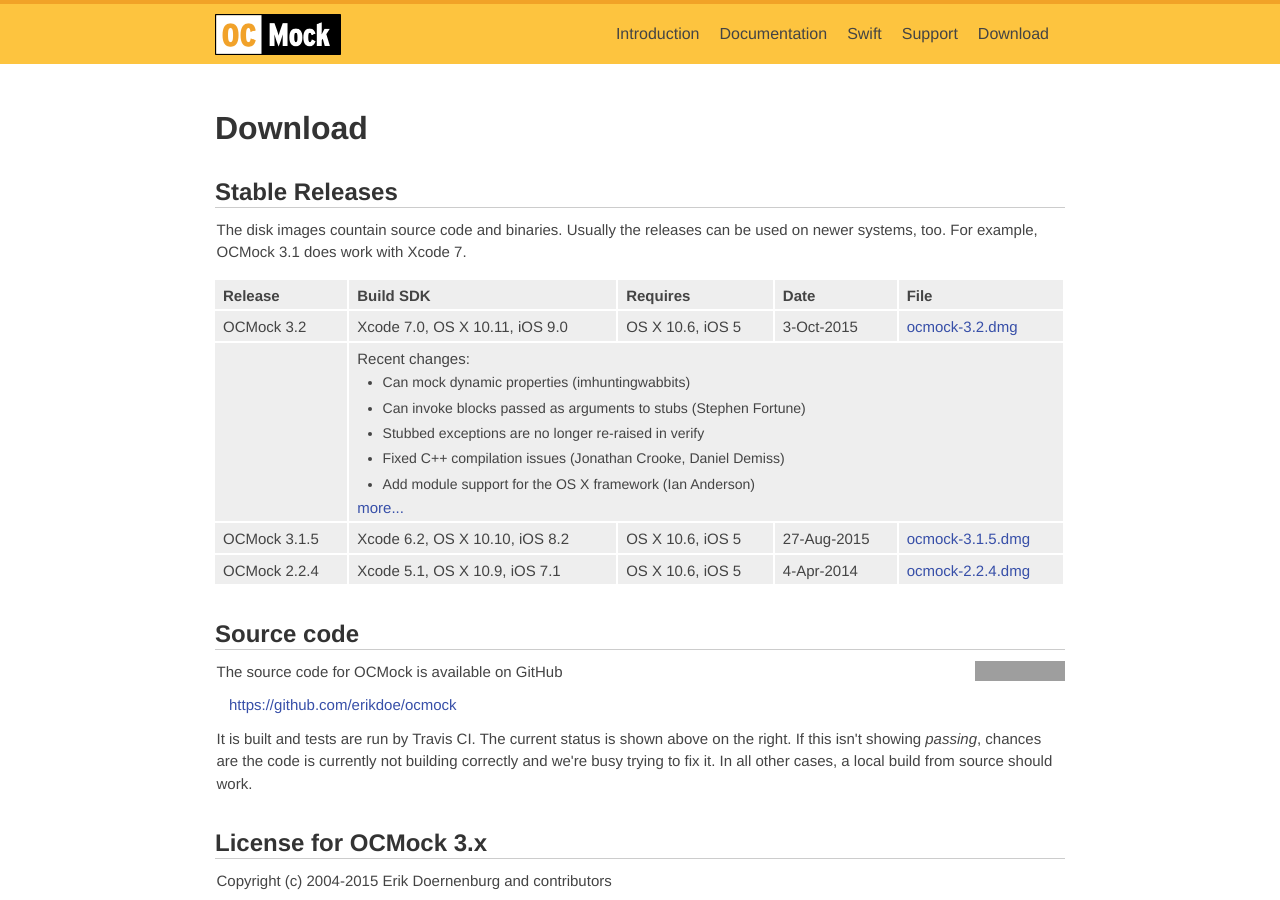
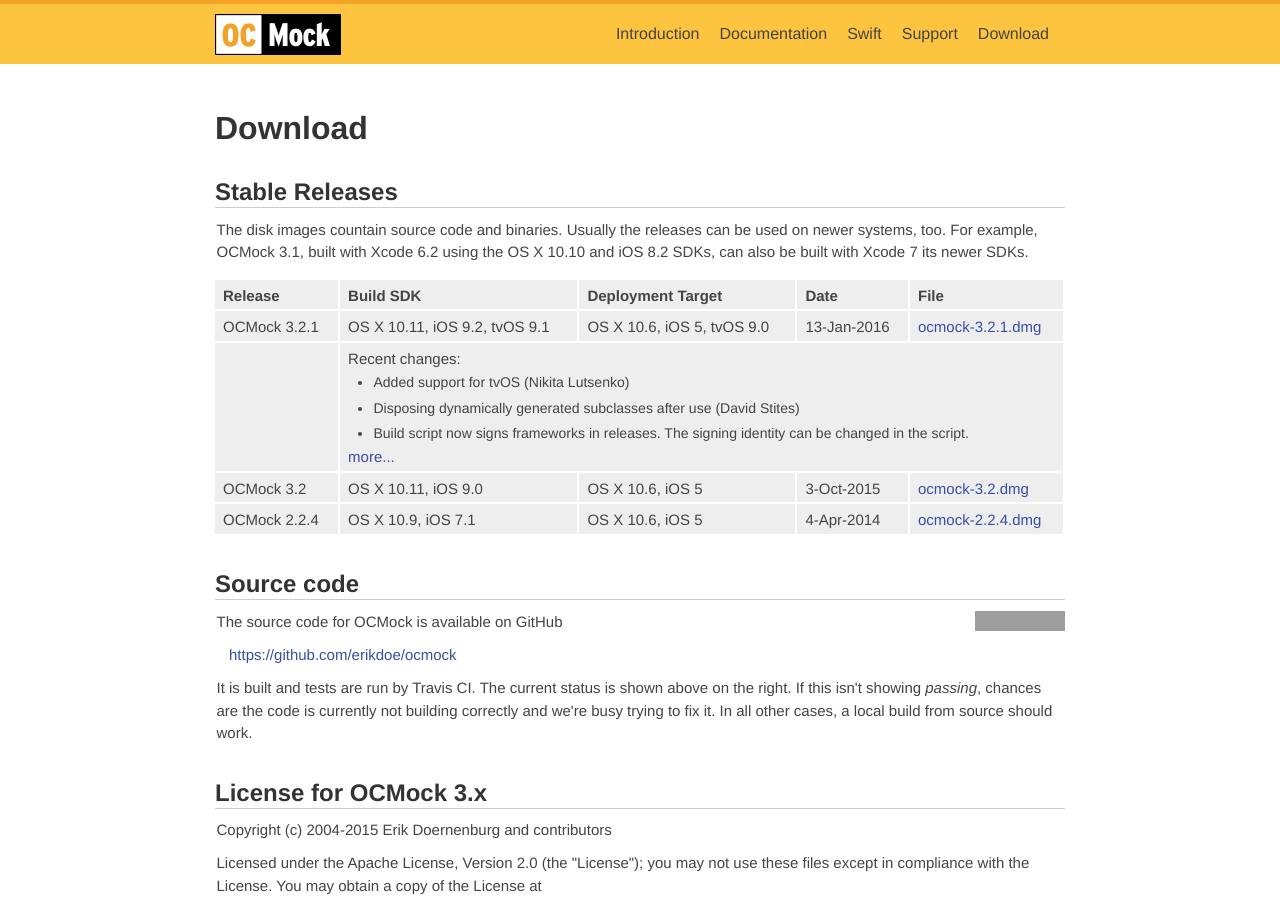
Before and after one commit to erikdoe/ocmock, a Jekyll site: the page built from download.html, in a window 1280 px wide and 900 px high. Built offline with Jekyll 4.4.1, drawn with Linux system fonts in a browser that asks for light colours; comment, search, counter and statistics services are not loaded; grey boxes are pictures that could not be loaded.

Commit message:
Updated for 3.2.1 release.

```diff
--- a/download.html
+++ b/download.html
@@ -10,47 +10,45 @@ published: true
 
 <h2>Stable Releases</h2>
 
-<p>The disk images countain source code and binaries. Usually the releases can be used on newer systems, too. For example, OCMock 3.1 does work with Xcode 7.
+<p>The disk images countain source code and binaries. Usually the releases can be used on newer systems, too. For example, OCMock 3.1, built with Xcode 6.2 using the OS X 10.10 and iOS 8.2 SDKs, can also be built with Xcode 7 its newer SDKs.
 
 <table>
 	<tr>
 		<th>Release</th>
 		<th>Build SDK</th>
-		<th>Requires</th>
+		<th>Deployment Target</th>
 		<th>Date</th>
 		<th>File</th>
 	</tr>
 	<tr>
-		<td>OCMock 3.2</td>
-		<td>Xcode 7.0, OS X 10.11, iOS 9.0</td>
-		<td>OS X 10.6, iOS 5</td>
-		<td>3-Oct-2015</td>
-		<td><a href="https://github.com/erikdoe/ocmock/releases/download/v3.2/ocmock-3.2.dmg">ocmock-3.2.dmg</a></td>
+		<td>OCMock 3.2.1</td>
+		<td>OS X 10.11, iOS 9.2, tvOS 9.1</td>
+		<td>OS X 10.6, iOS 5, tvOS 9.0</td>
+		<td>13-Jan-2016</td>
+		<td><a href="https://github.com/erikdoe/ocmock/releases/download/v3.2.1/ocmock-3.2.1.dmg">ocmock-3.2.1.dmg</a></td>
 	</tr>
 	<tr>
 		<td></td>
 		<td colspan="4">
 			Recent changes:
 			<ul>
-				<li>Can mock dynamic properties (imhuntingwabbits)
-				<li>Can invoke blocks passed as arguments to stubs (Stephen Fortune)
-				<li>Stubbed exceptions are no longer re-raised in verify
-				<li>Fixed C++ compilation issues (Jonathan Crooke, Daniel Demiss)
-				<li>Add module support for the OS X framework (Ian Anderson)
+				<li>Added support for tvOS (Nikita Lutsenko)
+				<li>Disposing dynamically generated subclasses after use (David Stites)
+				<li>Build script now signs frameworks in releases. The signing identity can be changed in the script.
 			</ul>
 			<a href="https://github.com/erikdoe/ocmock/blob/master/Source/Changes.txt">more...</a>
 		</td>
 	</tr>
 	<tr>
-		<td>OCMock 3.1.5</td>
-		<td>Xcode 6.2, OS X 10.10, iOS 8.2</td>
+		<td>OCMock 3.2</td>
+		<td>OS X 10.11, iOS 9.0</td>
 		<td>OS X 10.6, iOS 5</td>
-		<td>27-Aug-2015</td>
-		<td><a href="https://github.com/erikdoe/ocmock/releases/download/v3.1.5/ocmock-3.1.5.dmg">ocmock-3.1.5.dmg</a></td>
+		<td>3-Oct-2015</td>
+		<td><a href="https://github.com/erikdoe/ocmock/releases/download/v3.2/ocmock-3.2.dmg">ocmock-3.2.dmg</a></td>
 	</tr>
 	<tr>
 		<td>OCMock 2.2.4</td>
-		<td>Xcode 5.1, OS X 10.9, iOS 7.1</td>
+		<td>OS X 10.9, iOS 7.1</td>
 		<td>OS X 10.6, iOS 5</td>
 		<td>4-Apr-2014</td>
 		<td><a href="https://github.com/erikdoe/ocmock/releases/download/v2.2.4/ocmock-2.2.4.dmg">ocmock-2.2.4.dmg</a></td>
```
